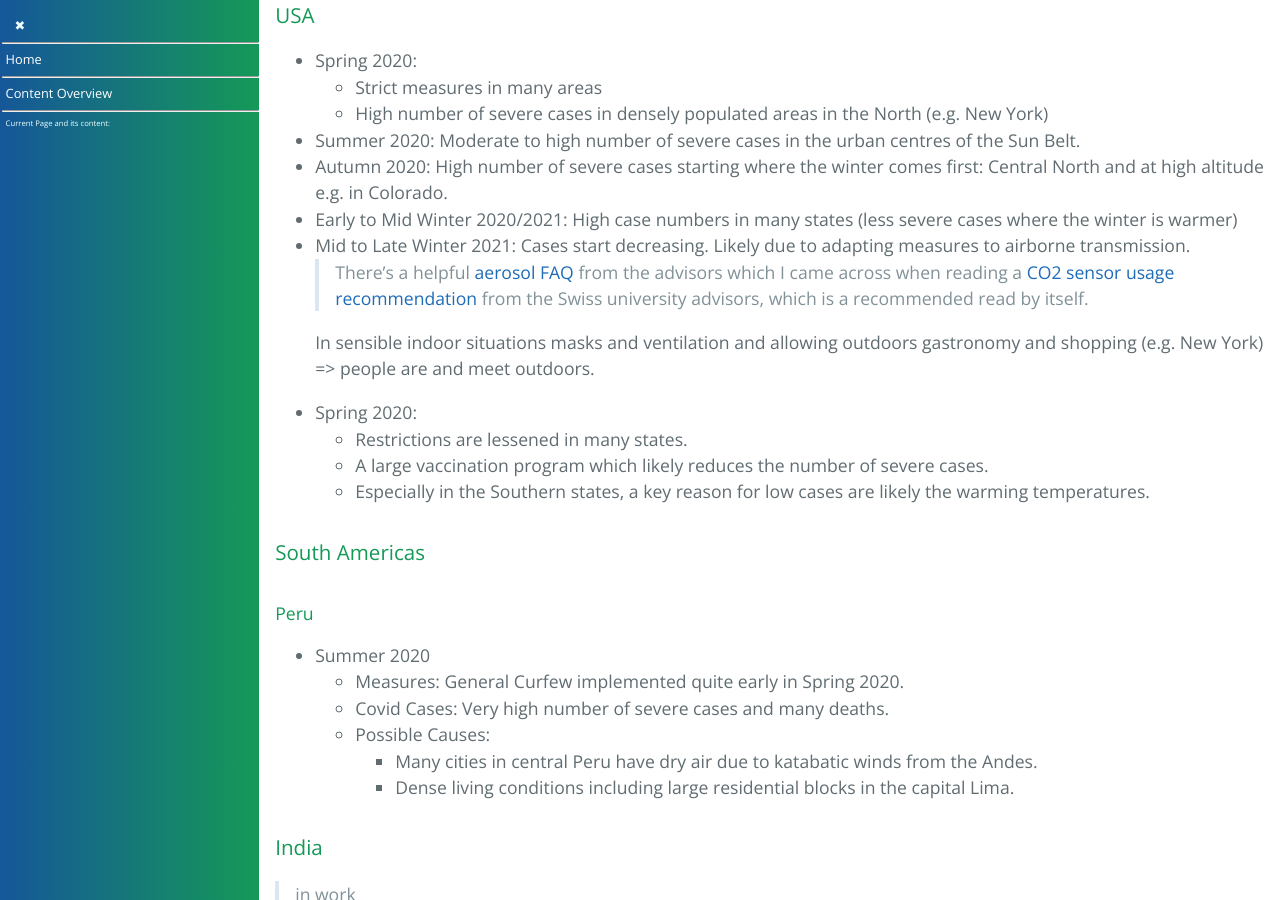
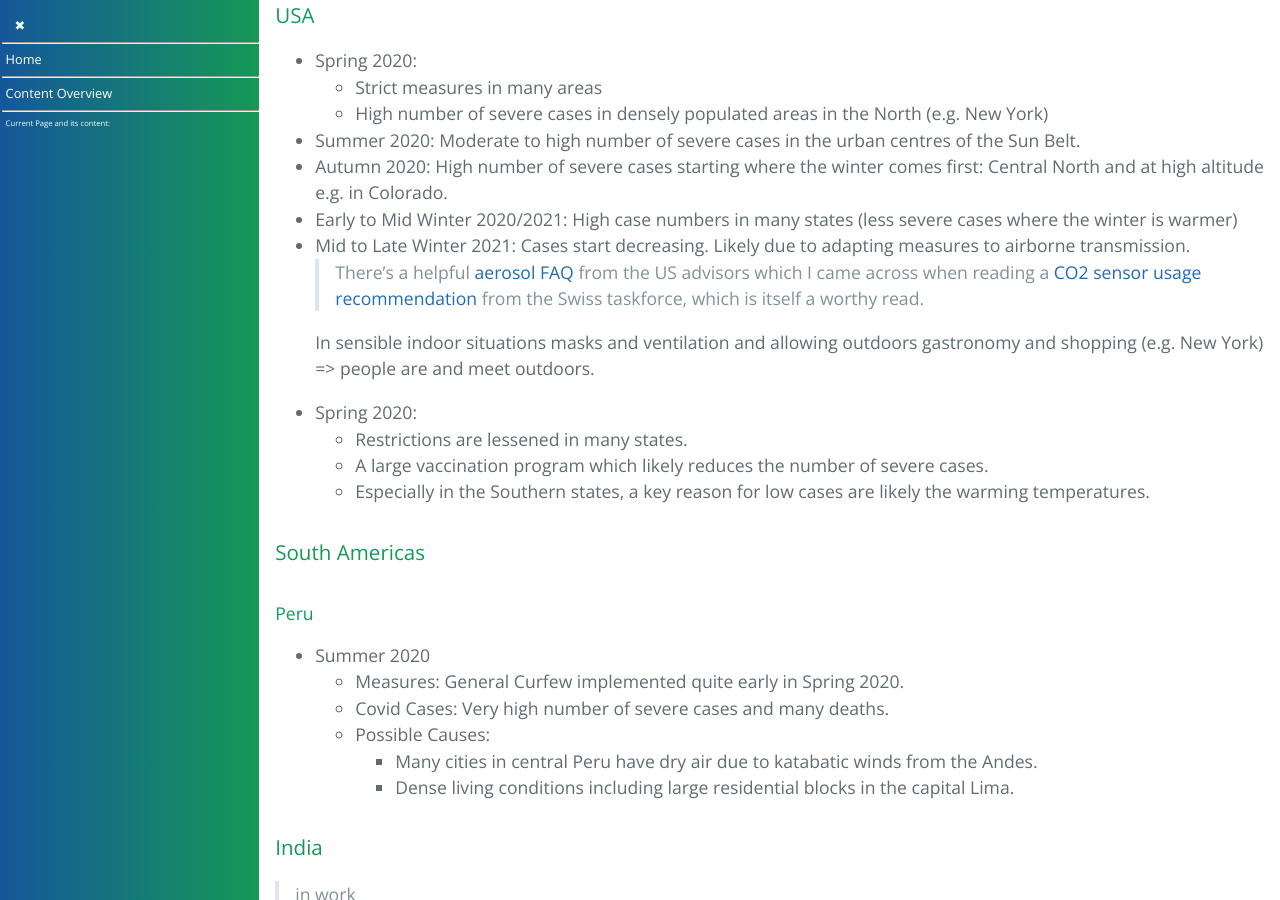
Before and after one commit to forestgrape/coronavirus, a Jekyll site: the page built from 5_epidemiological/spread_analyses.md, in a window 1280 px wide and 900 px high, scrolled down 5516 px. Built offline with Jekyll 4.4.1, drawn with Linux system fonts in a browser that asks for light colours; our own code applies the rules of GitHub Pages for plain Markdown files.

Commit message:
formulation

```diff
--- a/5_epidemiological/spread_analyses.md
+++ b/5_epidemiological/spread_analyses.md
@@ -158,7 +158,7 @@ For regions across the world the following is analysed:
 * Autumn 2020: High number of severe cases starting where the winter comes first: Central North and at high altitude e.g. in Colorado.
 * Early to Mid Winter 2020/2021: High case numbers in many states (less severe cases where the winter is warmer)
 * Mid to Late Winter 2021: Cases start decreasing. Likely due to adapting measures to airborne transmission.
-  > There's a helpful [aerosol FAQ](#marr-aerosol-faq) from the advisors which I came across when reading a [CO2 sensor usage recommendation](#stocker) from the Swiss university advisors, which is a recommended read by itself.
+  > There's a helpful [aerosol FAQ](#marr-aerosol-faq) from the US advisors which I came across when reading a [CO2 sensor usage recommendation](#stocker) from the Swiss taskforce, which is itself a worthy read.
 
   In sensible indoor situations masks and ventilation and allowing outdoors gastronomy and shopping (e.g. New York) => people are and meet outdoors.
 * Spring 2020:
```
